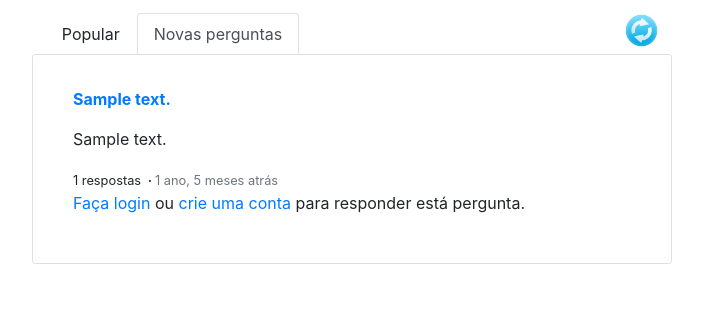
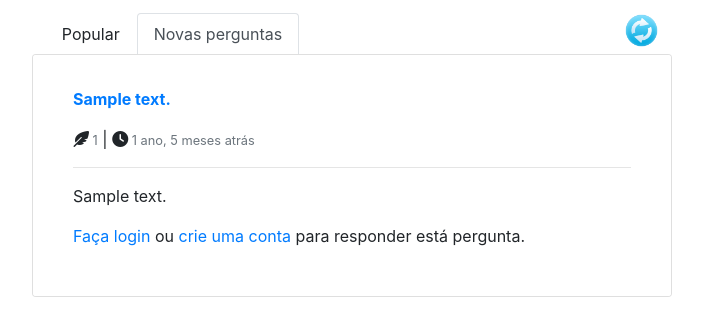
Before and after one commit to 0asker/Asker, a Django app: page /news in a window 1280 px wide. Shown: the part 66-402 px from the top of the page, without its empty margins (288-991 px from the left). Run offline with Django 3.2, Linux system fonts and the light colour scheme; tables that the repository leaves empty hold one stand-in row (values such as "Sample post"); some libraries are stand-ins or nearby versions.

Commit message:
Atualização do design das perguntas recentes.

```diff
--- a/main_app/templates/base/recent-questions-pjax.html
+++ b/main_app/templates/base/recent-questions-pjax.html
@@ -6,20 +6,24 @@
 	<li class="list-group-item bg-main infinite-item">
 		<div class="card-body">
 
-      <a href="/question/{{ question.id }}">
-        <p>
-          <b>
-            {{ question.text }}
-          </b>
-        </p>
-      </a>
+		<a href="/question/{{ question.id }}">
+		<p><b>{{ question.text }}</b></p>
+		</a>
+		<span>
+			<i class="fas fa-feather-alt"></i>
+			<small class="text-muted"> {% total_answers question.id %}</small>
+			|
+			<i class="fas fa-clock"></i>
+			<small class="text-muted"> {% fix_naturaltime question.pub_date|naturaltime %}</small>
+		</span>
+		<hr>
 
       {% if question.description != '' %}
       <p>
         {{ question.description|cut_description|safe|linebreaksbr }}
       </p>
       {% endif %}
-			<small>{% total_answers question.id %} respostas <b>&nbsp;&middot;&nbsp;</b> <span class="text-muted">{% fix_naturaltime question.pub_date|naturaltime %}</span></small>
+			<!-- <small>{% total_answers question.id %} respostas <b>&nbsp;&middot;&nbsp;</b> <span class="text-muted">{% fix_naturaltime question.pub_date|naturaltime %}</span></small> -->
 		{% if user.is_authenticated %}
 				{% answered user.username question.id as ANSWERED %}
 				{% if ANSWERED %}
@@ -32,9 +36,9 @@
 						<form id="form-{{ question.id }}" class="response-form" onsubmit="make_answer({{ question.id }}); return false;">
 							{% csrf_token %}
 							<input name="question_id" type="hidden" value="{{ question.id }}">
-							<textarea name="text" maxlength="5000" class="form-control" placeholder="Escreva sua resposta aqui" onclick="return show_form_buttons(this.parentElement)"></textarea>
-							<input class="btn btn-outline-primary form-button" type="submit" value="Enviar">
-							<input class="btn btn-outline-primary form-button" type="submit" value="Cancelar" onclick="return hide_form_buttons(this.parentElement)">
+							<textarea name="text" maxlength="5000" class="form-control form-control-sm" placeholder="Sua resposta" onclick="return show_form_buttons(this.parentElement)"></textarea>
+							<button type="submit" class="btn btn-outline-primary btn-sm form-button" style="display: none"><i class="far fa-paper-plane"></i> Enviar</button>
+							<button type="button" class="btn btn-outline-primary btn-sm form-button" onclick="return hide_form_buttons(this.parentElement)" style="display: none"><i class="far fa-window-close"></i> Cancelar</button>
 						</form>
 						<img style="display: none" id="modal-{{ question.id }}" src="/static/images/loading.gif" width="5%;">
 					{% endif %}
```
